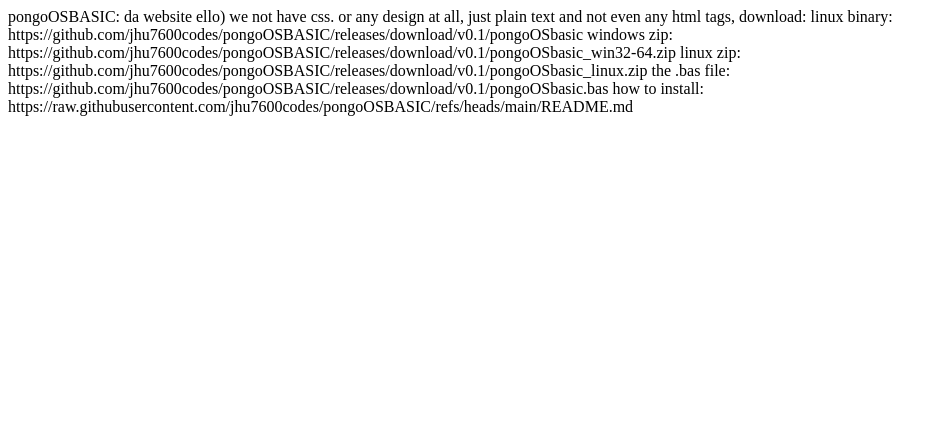
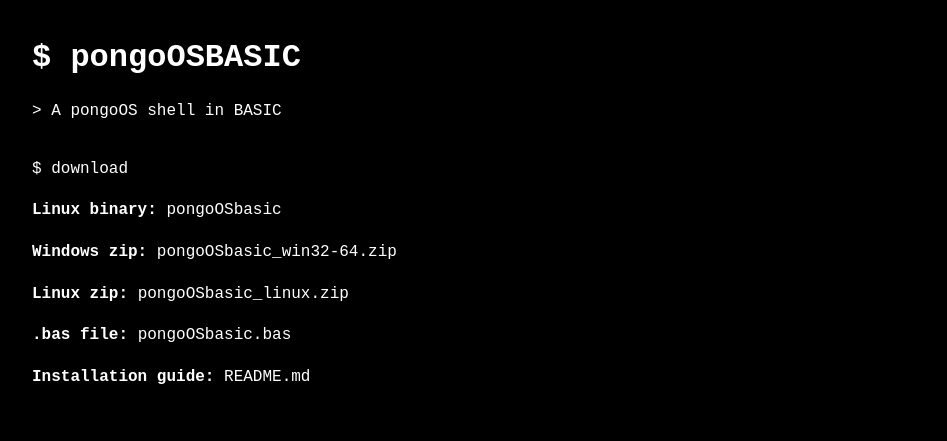
Before and after one commit to jhu7600codes/pongoOSBASIC, a plain HTML site: page index.html in a window 1280 px wide. Shown: the whole page, without its empty margins (0-947 px from the left). Drawn offline with Linux system fonts and the light colour scheme.

Commit message:
Revamp index.html with styled content and links
Replaced plain text download links with styled HTML elements and added a structured layout.

```diff
--- a/index.html
+++ b/index.html
@@ -1,17 +1,81 @@
 <!DOCTYPE html>
+<html lang="en">
+<head>
+    <meta charset="UTF-8">
+    <meta name="viewport" content="width=device-width, initial-scale=1.0">
+    <title>pongoOSBASIC: da website</title>
+    <style>
+        * {
+            margin: 0;
+            padding: 0;
+            box-sizing: border-box;
+        }
 
-pongoOSBASIC: da website
+        body {
+            background-color: #000000;
+            color: #ffffff;
+            font-family: 'Courier New', monospace;
+            padding: 2rem;
+            line-height: 1.6;
+        }
 
-ello) we not have css. or any design at all, just plain text and not even any html tags,
+        h1 {
+            color: #ffffff;
+            margin-bottom: 1rem;
+        }
 
-download:
+        p {
+            margin-bottom: 1rem;
+            color: #ffffff;
+        }
 
-<text>linux binary: https://github.com/jhu7600codes/pongoOSBASIC/releases/download/v0.1/pongoOSbasic</text>
+        a {
+            color: #ffffff;
+            text-decoration: none;
+        }
 
-<text>windows zip: https://github.com/jhu7600codes/pongoOSBASIC/releases/download/v0.1/pongoOSbasic_win32-64.zip</text>
+        a:hover {
+            text-decoration: underline;
+        }
 
-<text>linux zip: https://github.com/jhu7600codes/pongoOSBASIC/releases/download/v0.1/pongoOSbasic_linux.zip</text>
+        .download-section {
+            margin-top: 2rem;
+        }
 
-<text>the .bas file: https://github.com/jhu7600codes/pongoOSBASIC/releases/download/v0.1/pongoOSbasic.bas</text>
+        .download-item {
+            margin-bottom: 1rem;
+            color: #ffffff;
+        }
+    </style>
+</head>
 
-<text>how to install: https://raw.githubusercontent.com/jhu7600codes/pongoOSBASIC/refs/heads/main/README.md</text>
+<body>
+    <h1>$ pongoOSBASIC</h1>
+    <p>> A pongoOS shell in BASIC</p>
+
+    <div class="download-section">
+        <p>$ download</p>
+
+        <div class="download-item">
+            <strong>Linux binary:</strong> <a href="https://github.com/jhu7600codes/pongoOSBASIC/releases/download/v0.1/pongoOSbasic_linux-binary.zip">pongoOSbasic</a>
+        </div>
+
+        <div class="download-item">
+            <strong>Windows zip:</strong> <a href="https://github.com/jhu7600codes/pongoOSBASIC/releases/download/v0.1/pongoOSbasic_win32-64.zip">pongoOSbasic_win32-64.zip</a>
+        </div>
+
+        <div class="download-item">
+            <strong>Linux zip:</strong> <a href="https://github.com/jhu7600codes/pongoOSBASIC/releases/download/v0.1/pongoOSbasic_linux.zip">pongoOSbasic_linux.zip</a>
+        </div>
+
+        <div class="download-item">
+            <strong>.bas file:</strong> <a href="https://github.com/jhu7600codes/pongoOSBASIC/releases/download/v0.1/pongoOSbasic.bas">pongoOSbasic.bas</a>
+        </div>
+
+        <div class="download-item">
+            <strong>Installation guide:</strong> <a href="https://raw.githubusercontent.com/jhu7600codes/pongoOSBASIC/refs/heads/main/README.md">README.md</a>
+        </div>
+    </div>
+</body>
+
+</html>
```
